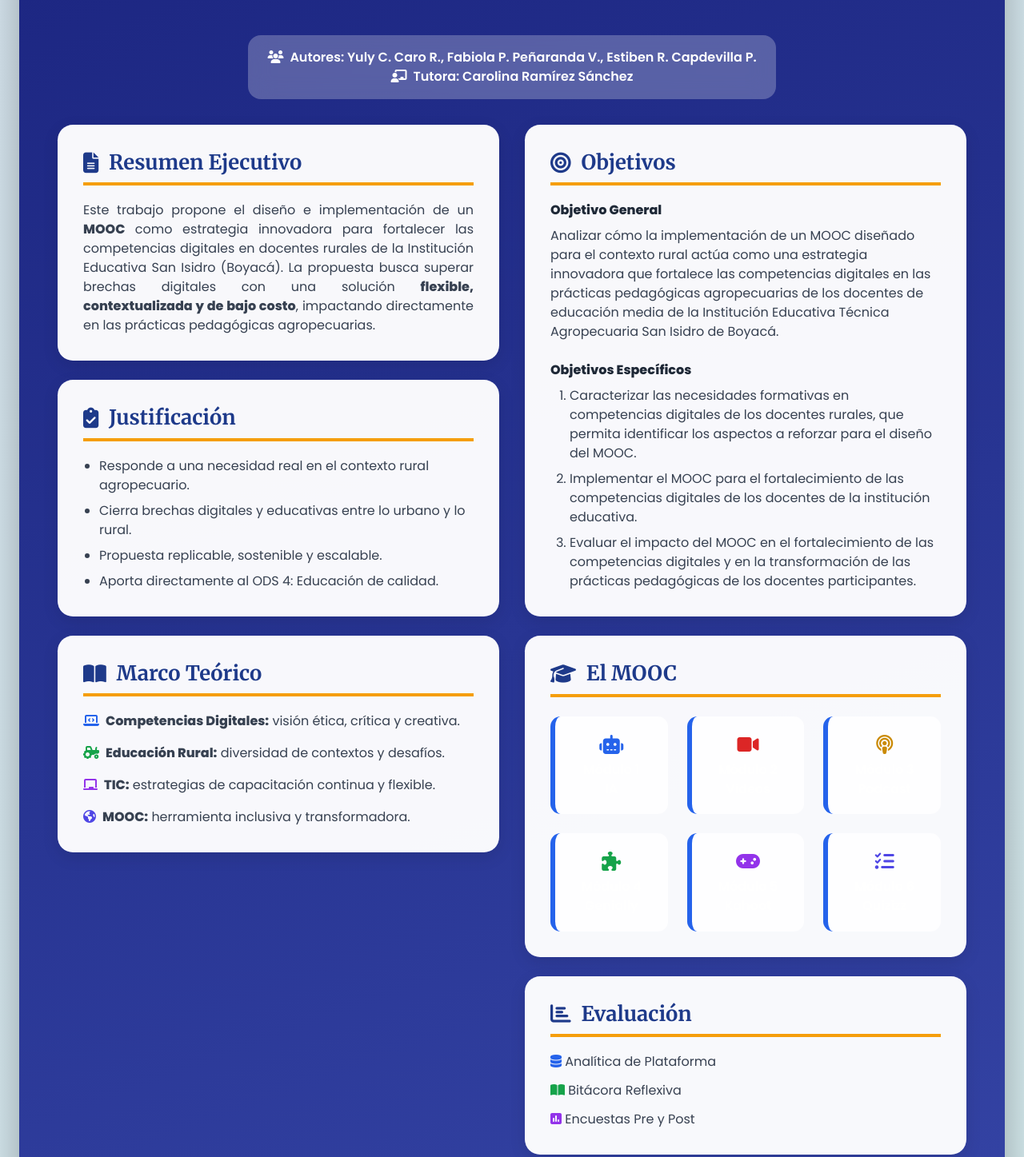
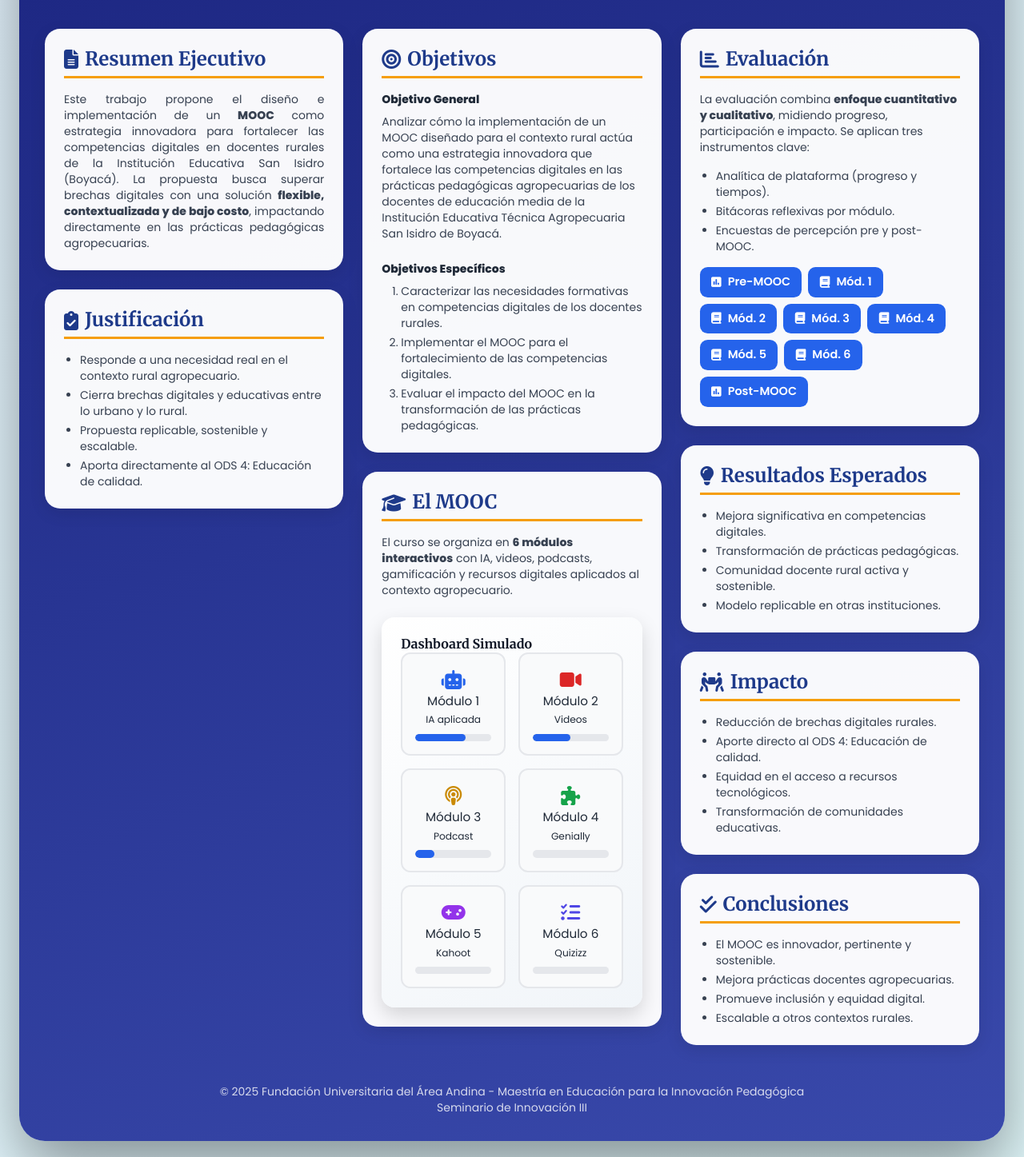
Before and after one commit to ecapdevilla/mooc-poster, a plain HTML site: page index.html in a window 1280 px wide. Shown: the part 340-1787 px from the top of the page at 80% size. Drawn offline with nearby package versions, Linux system fonts and the light colour scheme.

Commit message:
Update index.html

```diff
--- a/index.html
+++ b/index.html
@@ -34,199 +34,210 @@
       border-radius: 2rem;
       box-shadow: 0 35px 80px rgba(0,0,0,0.4);
       overflow: hidden;
+      padding: 2rem;
     }
     .section-card {
       background: rgba(255,255,255,0.97);
       border-radius: 1.2rem;
-      padding: 2rem;
+      padding: 1.5rem;
       box-shadow: 0 6px 20px rgba(0,0,0,0.1);
-      transition: all 0.3s ease;
-    }
-    .section-card:hover {
-      transform: translateY(-6px) scale(1.01);
-      box-shadow: 0 12px 25px rgba(0,0,0,0.2);
     }
     .section-title {
-      font-size: 1.6rem;
+      font-size: 1.5rem;
       font-weight: 800;
       color: #1e3a8a;
-      margin-bottom: 1.2rem;
+      margin-bottom: 1rem;
+      border-bottom: 3px solid #f59e0b;
+      padding-bottom: 0.4rem;
       display: flex;
       align-items: center;
-      gap: 0.8rem;
-      border-bottom: 4px solid #f59e0b;
-      padding-bottom: 0.6rem;
+      gap: 0.5rem;
     }
-    .authors-box {
-      background: rgba(255,255,255,0.25);
-      backdrop-filter: blur(14px);
+    .dashboard {
+      background: linear-gradient(145deg, #ffffff, #f1f5f9);
       border-radius: 1rem;
-      padding: 1rem 1.5rem;
-      display: inline-block;
+      padding: 1.5rem;
+      box-shadow: 0 10px 25px rgba(0,0,0,0.15);
+    }
+    .module-card {
+      background: #f9fafb;
+      border: 2px solid #e5e7eb;
+      border-radius: 0.75rem;
+      padding: 1rem;
+      text-align: center;
+      font-size: 0.95rem;
+      transition: transform 0.2s;
+    }
+    .module-card:hover {
+      transform: translateY(-4px) scale(1.05);
+      background: #eef2ff;
+    }
+    .progress-bar {
+      height: 0.6rem;
+      border-radius: 9999px;
+      background: #e5e7eb;
+      margin-top: 0.4rem;
+    }
+    .progress {
+      height: 100%;
+      border-radius: 9999px;
+      background: #2563eb;
+    }
+    .btn-link {
+      display: inline-flex;
+      align-items: center;
+      gap: 0.5rem;
+      background: #2563eb;
+      color: white;
+      padding: 0.5rem 0.9rem;
+      border-radius: 0.6rem;
+      font-size: 0.9rem;
       font-weight: 600;
+      text-decoration: none;
+      transition: background 0.3s;
     }
-    .mooc-module {
-      background: rgba(255,255,255,0.9);
-      border-left: 6px solid #2563eb;
-      padding: 1.2rem;
-      border-radius: 0.8rem;
-      text-align: center;
-      font-size: 1rem;
-      font-weight: 600;
-      transition: transform 0.25s ease, background 0.25s ease;
-    }
-    .mooc-module:hover {
-      transform: scale(1.07);
-      background: #f3f4f6;
-    }
-    .highlight-section {
-      background: rgba(255,255,255,0.9);
-      backdrop-filter: blur(12px);
-      border-radius: 1rem;
-      padding: 2rem;
-      box-shadow: 0 10px 30px rgba(0,0,0,0.2);
+    .btn-link:hover {
+      background: #1e40af;
+      text-decoration: none;
+      color: white;
     }
   </style>
 </head>
 <body class="flex items-center justify-center min-h-screen p-6">
 
-  <div class="poster-container w-full max-w-7xl animate__animated animate__fadeInUp p-6 md:p-12 text-white">
+  <div class="poster-container w-full max-w-7xl text-white">
 
     <!-- Header -->
-    <div class="text-center mb-8">
-      <div class="flex flex-col md:flex-row justify-center items-center gap-4 mb-6 animate__animated animate__zoomIn">
-        <img src="https://upload.wikimedia.org/wikipedia/commons/thumb/9/9d/Areandina_logo_vertical_color.png/200px-Areandina_logo_vertical_color.png"
-             alt="Logo Areandina" class="h-20 bg-white p-2 rounded-xl shadow-md">
-        <div class="text-left">
-          <p class="text-lg font-bold">Fundación Universitaria del Área Andina</p>
-          <p class="text-sm opacity-90">Maestría en Educación para la Innovación Pedagógica</p>
-        </div>
-      </div>
+    <div class="text-center mb-10">
       <h1 class="text-3xl md:text-4xl font-extrabold leading-snug mb-6 animate__animated animate__fadeInDown max-w-5xl mx-auto">
         Implementación de un MOOC para fortalecer las competencias digitales en las prácticas pedagógicas agropecuarias de los docentes de la Institución Educativa Técnica Agropecuaria San Isidro de Boyacá
       </h1>
-      <div class="authors-box mt-6 animate__animated animate__fadeInUp animate__delay-2s">
-        <p><i class="fas fa-users mr-2"></i>Autores: Yuly C. Caro R., Fabiola P. Peñaranda V., Estiben R. Capdevilla P.</p>
-        <p><i class="fas fa-chalkboard-teacher mr-2"></i>Tutora: Carolina Ramírez Sánchez</p>
+      <div class="bg-white/20 backdrop-blur-sm p-4 rounded-xl inline-block">
+        <p><i class="fas fa-users"></i> Autores: Yuly C. Caro R., Fabiola P. Peñaranda V., Estiben R. Capdevilla P.</p>
+        <p><i class="fas fa-chalkboard-teacher"></i> Tutora: Carolina Ramírez Sánchez</p>
       </div>
     </div>
 
-    <!-- Content Grid -->
-    <div class="grid md:grid-cols-2 gap-8">
-      <!-- Columna Izquierda -->
+    <!-- Grid principal -->
+    <div class="grid md:grid-cols-3 gap-6">
+
+      <!-- Columna 1 -->
       <div class="space-y-6">
-        <!-- Resumen -->
-        <section class="section-card animate__animated animate__fadeInLeft">
+        <section class="section-card">
           <h2 class="section-title"><i class="fas fa-file-alt"></i> Resumen Ejecutivo</h2>
-          <p class="text-gray-700 text-justify">
-            Este trabajo propone el diseño e implementación de un <strong>MOOC</strong> como estrategia innovadora para fortalecer las competencias digitales en docentes rurales de la Institución Educativa San Isidro (Boyacá). La propuesta busca superar brechas digitales con una solución <strong>flexible, contextualizada y de bajo costo</strong>, impactando directamente en las prácticas pedagógicas agropecuarias.
+          <p class="text-gray-700 text-sm text-justify">
+            Este trabajo propone el diseño e implementación de un <strong>MOOC</strong> como estrategia innovadora para fortalecer las competencias digitales en docentes rurales de la Institución Educativa San Isidro (Boyacá).
+            La propuesta busca superar brechas digitales con una solución <strong>flexible, contextualizada y de bajo costo</strong>, impactando directamente en las prácticas pedagógicas agropecuarias.
           </p>
         </section>
 
-        <!-- Justificación -->
-        <section class="section-card animate__animated animate__fadeInLeft animate__delay-1s">
+        <section class="section-card">
           <h2 class="section-title"><i class="fas fa-clipboard-check"></i> Justificación</h2>
-          <ul class="text-gray-700 space-y-2 list-disc pl-5">
+          <ul class="text-gray-700 text-sm list-disc pl-5 space-y-1">
             <li>Responde a una necesidad real en el contexto rural agropecuario.</li>
             <li>Cierra brechas digitales y educativas entre lo urbano y lo rural.</li>
             <li>Propuesta replicable, sostenible y escalable.</li>
             <li>Aporta directamente al ODS 4: Educación de calidad.</li>
           </ul>
         </section>
+      </div>
 
-        <!-- Marco Teórico -->
-        <section class="section-card animate__animated animate__fadeInLeft animate__delay-2s">
-          <h2 class="section-title"><i class="fas fa-book-open"></i> Marco Teórico</h2>
-          <div class="space-y-4 text-gray-700">
-            <p><i class="fas fa-laptop-code text-blue-600 mr-2"></i><strong>Competencias Digitales:</strong> visión ética, crítica y creativa.</p>
-            <p><i class="fas fa-tractor text-green-600 mr-2"></i><strong>Educación Rural:</strong> diversidad de contextos y desafíos.</p>
-            <p><i class="fas fa-chalkboard text-purple-600 mr-2"></i><strong>TIC:</strong> estrategias de capacitación continua y flexible.</p>
-            <p><i class="fas fa-globe-americas text-indigo-600 mr-2"></i><strong>MOOC:</strong> herramienta inclusiva y transformadora.</p>
+      <!-- Columna 2 -->
+      <div class="space-y-6">
+        <section class="section-card">
+          <h2 class="section-title"><i class="fas fa-bullseye"></i> Objetivos</h2>
+          <p class="font-bold text-gray-800 text-sm mb-2">Objetivo General</p>
+          <p class="text-gray-700 text-sm mb-4">
+            Analizar cómo la implementación de un MOOC diseñado para el contexto rural actúa como una estrategia innovadora que fortalece las competencias digitales en las prácticas pedagógicas agropecuarias de los docentes de educación media de la Institución Educativa Técnica Agropecuaria San Isidro de Boyacá.
+          </p>
+          <p class="font-bold text-gray-800 text-sm mb-2">Objetivos Específicos</p>
+          <ul class="list-decimal text-sm pl-6 text-gray-700 space-y-1">
+            <li>Caracterizar las necesidades formativas en competencias digitales de los docentes rurales.</li>
+            <li>Implementar el MOOC para el fortalecimiento de las competencias digitales.</li>
+            <li>Evaluar el impacto del MOOC en la transformación de las prácticas pedagógicas.</li>
+          </ul>
+        </section>
+
+        <section class="section-card">
+          <h2 class="section-title"><i class="fas fa-graduation-cap"></i> El MOOC</h2>
+          <p class="text-gray-700 text-sm mb-4">
+            El curso se organiza en <strong>6 módulos interactivos</strong> con IA, videos, podcasts, gamificación y recursos digitales aplicados al contexto agropecuario.
+          </p>
+          <div class="dashboard">
+            <h3 class="text-gray-900">Dashboard Simulado</h3>
+            <div class="grid grid-cols-2 gap-3 text-gray-800">
+              <div class="module-card"><i class="fas fa-robot text-blue-600 text-2xl"></i><p>Módulo 1</p><small>IA aplicada</small><div class="progress-bar"><div class="progress w-2/3"></div></div></div>
+              <div class="module-card"><i class="fas fa-video text-red-600 text-2xl"></i><p>Módulo 2</p><small>Videos</small><div class="progress-bar"><div class="progress w-1/2"></div></div></div>
+              <div class="module-card"><i class="fas fa-podcast text-yellow-600 text-2xl"></i><p>Módulo 3</p><small>Podcast</small><div class="progress-bar"><div class="progress w-1/4"></div></div></div>
+              <div class="module-card"><i class="fas fa-puzzle-piece text-green-600 text-2xl"></i><p>Módulo 4</p><small>Genially</small><div class="progress-bar"><div class="progress w-0"></div></div></div>
+              <div class="module-card"><i class="fas fa-gamepad text-purple-600 text-2xl"></i><p>Módulo 5</p><small>Kahoot</small><div class="progress-bar"><div class="progress w-0"></div></div></div>
+              <div class="module-card"><i class="fas fa-tasks text-indigo-600 text-2xl"></i><p>Módulo 6</p><small>Quizizz</small><div class="progress-bar"><div class="progress w-0"></div></div></div>
+            </div>
           </div>
         </section>
       </div>
 
-      <!-- Columna Derecha -->
+      <!-- Columna 3 -->
       <div class="space-y-6">
-        <!-- Objetivos -->
-        <section class="section-card animate__animated animate__fadeInRight">
-          <h2 class="section-title"><i class="fas fa-bullseye"></i> Objetivos</h2>
-          <p class="font-bold text-gray-800 mb-2">Objetivo General</p>
-          <p class="text-gray-700 mb-4">
-            Analizar cómo la implementación de un MOOC diseñado para el contexto rural actúa como una estrategia innovadora que fortalece las competencias digitales en las prácticas pedagógicas agropecuarias de los docentes de educación media de la Institución Educativa Técnica Agropecuaria San Isidro de Boyacá.
+        <section class="section-card">
+          <h2 class="section-title"><i class="fas fa-chart-bar"></i> Evaluación</h2>
+          <p class="text-gray-700 text-sm mb-3">
+            La evaluación combina <strong>enfoque cuantitativo y cualitativo</strong>, midiendo progreso, participación e impacto. Se aplican tres instrumentos clave:
           </p>
-          <p class="font-bold text-gray-800 mb-2">Objetivos Específicos</p>
-          <ul class="list-decimal pl-6 text-gray-700 space-y-2">
-            <li>Caracterizar las necesidades formativas en competencias digitales de los docentes rurales, que permita identificar los aspectos a reforzar para el diseño del MOOC.</li>
-            <li>Implementar el MOOC para el fortalecimiento de las competencias digitales de los docentes de la institución educativa.</li>
-            <li>Evaluar el impacto del MOOC en el fortalecimiento de las competencias digitales y en la transformación de las prácticas pedagógicas de los docentes participantes.</li>
+          <ul class="list-disc text-sm text-gray-700 pl-5 space-y-1 mb-3">
+            <li>Analítica de plataforma (progreso y tiempos).</li>
+            <li>Bitácoras reflexivas por módulo.</li>
+            <li>Encuestas de percepción pre y post-MOOC.</li>
+          </ul>
+          <div class="flex flex-wrap gap-2">
+            <a href="https://forms.gle/3re1g8fbkB5LgEu7A" target="_blank" class="btn-link"><i class="fas fa-poll"></i> Pre-MOOC</a>
+            <a href="https://forms.gle/HD5yvuWH1cvk9os99" target="_blank" class="btn-link"><i class="fas fa-book"></i> Mód. 1</a>
+            <a href="https://forms.gle/6b6QKv23Kqug5KPz7" target="_blank" class="btn-link"><i class="fas fa-book"></i> Mód. 2</a>
+            <a href="https://forms.gle/EDRYtmBDjPTe8X9n8" target="_blank" class="btn-link"><i class="fas fa-book"></i> Mód. 3</a>
+            <a href="https://forms.gle/9Ac1NHCPTiv17ahm8" target="_blank" class="btn-link"><i class="fas fa-book"></i> Mód. 4</a>
+            <a href="https://forms.gle/ACawmELqs4qABCHs7" target="_blank" class="btn-link"><i class="fas fa-book"></i> Mód. 5</a>
+            <a href="https://forms.gle/2Gf7qfwG51KiqJvT6" target="_blank" class="btn-link"><i class="fas fa-book"></i> Mód. 6</a>
+            <a href="https://forms.gle/KALaawZNm6wL6ak4A" target="_blank" class="btn-link"><i class="fas fa-poll"></i> Post-MOOC</a>
+          </div>
+        </section>
+
+        <section class="section-card">
+          <h2 class="section-title"><i class="fas fa-lightbulb"></i> Resultados Esperados</h2>
+          <ul class="list-disc text-sm text-gray-700 pl-5 space-y-1">
+            <li>Mejora significativa en competencias digitales.</li>
+            <li>Transformación de prácticas pedagógicas.</li>
+            <li>Comunidad docente rural activa y sostenible.</li>
+            <li>Modelo replicable en otras instituciones.</li>
           </ul>
         </section>
 
-        <!-- El MOOC -->
-        <section class="section-card animate__animated animate__fadeInRight animate__delay-1s">
-          <h2 class="section-title"><i class="fas fa-graduation-cap"></i> El MOOC</h2>
-          <div class="grid grid-cols-2 md:grid-cols-3 gap-4 mt-4">
-            <div class="mooc-module"><i class="fas fa-robot text-blue-600 text-2xl mb-1"></i><p>Módulo 1</p><span>IA</span></div>
-            <div class="mooc-module"><i class="fas fa-video text-red-600 text-2xl mb-1"></i><p>Módulo 2</p><span>Videos</span></div>
-            <div class="mooc-module"><i class="fas fa-podcast text-yellow-600 text-2xl mb-1"></i><p>Módulo 3</p><span>Podcast</span></div>
-            <div class="mooc-module"><i class="fas fa-puzzle-piece text-green-600 text-2xl mb-1"></i><p>Módulo 4</p><span>Genially</span></div>
-            <div class="mooc-module"><i class="fas fa-gamepad text-purple-600 text-2xl mb-1"></i><p>Módulo 5</p><span>Kahoot</span></div>
-            <div class="mooc-module"><i class="fas fa-tasks text-indigo-600 text-2xl mb-1"></i><p>Módulo 6</p><span>Quizizz</span></div>
-          </div>
+        <section class="section-card">
+          <h2 class="section-title"><i class="fas fa-people-carry"></i> Impacto</h2>
+          <ul class="list-disc text-sm text-gray-700 pl-5 space-y-1">
+            <li>Reducción de brechas digitales rurales.</li>
+            <li>Aporte directo al ODS 4: Educación de calidad.</li>
+            <li>Equidad en el acceso a recursos tecnológicos.</li>
+            <li>Transformación de comunidades educativas.</li>
+          </ul>
         </section>
 
-        <!-- Evaluación -->
-        <section class="section-card animate__animated animate__fadeInRight animate__delay-2s">
-          <h2 class="section-title"><i class="fas fa-chart-bar"></i> Evaluación</h2>
-          <div class="space-y-3 text-gray-700">
-            <p><i class="fas fa-database text-blue-600"></i> Analítica de Plataforma</p>
-            <p><i class="fas fa-book-open text-green-600"></i> Bitácora Reflexiva</p>
-            <p><i class="fas fa-poll text-purple-600"></i> Encuestas Pre y Post</p>
-          </div>
+        <section class="section-card">
+          <h2 class="section-title"><i class="fas fa-check-double"></i> Conclusiones</h2>
+          <ul class="list-disc text-sm text-gray-700 pl-5 space-y-1">
+            <li>El MOOC es innovador, pertinente y sostenible.</li>
+            <li>Mejora prácticas docentes agropecuarias.</li>
+            <li>Promueve inclusión y equidad digital.</li>
+            <li>Escalable a otros contextos rurales.</li>
+          </ul>
         </section>
       </div>
     </div>
 
-    <!-- Bloques finales: Resultados, Impacto, Conclusiones -->
-    <div class="grid md:grid-cols-3 gap-6 mt-10">
-      <div class="highlight-section animate__animated animate__fadeInUp">
-        <h2 class="section-title text-xl"><i class="fas fa-lightbulb"></i> Resultados Esperados</h2>
-        <ul class="text-gray-800 list-disc pl-5 space-y-2 text-sm">
-          <li>Mejora significativa de competencias digitales en docentes rurales.</li>
-          <li>Aplicación directa en prácticas pedagógicas agropecuarias.</li>
-          <li>Creación de una comunidad de aprendizaje sostenible.</li>
-          <li>Modelo replicable en otras instituciones rurales.</li>
-        </ul>
-      </div>
-      <div class="highlight-section animate__animated animate__fadeInUp animate__delay-1s">
-        <h2 class="section-title text-xl"><i class="fas fa-people-carry"></i> Impacto</h2>
-        <ul class="text-gray-800 list-disc pl-5 space-y-2 text-sm">
-          <li>Reducción de brechas digitales en zonas rurales.</li>
-          <li>Contribución directa al ODS 4: Educación de calidad.</li>
-          <li>Fortalecimiento de la equidad educativa en contextos rurales.</li>
-          <li>Transformación positiva de la comunidad educativa.</li>
-        </ul>
-      </div>
-      <div class="highlight-section animate__animated animate__fadeInUp animate__delay-2s">
-        <h2 class="section-title text-xl"><i class="fas fa-check-double"></i> Conclusiones</h2>
-        <ul class="text-gray-800 list-disc pl-5 space-y-2 text-sm">
-          <li>El MOOC es una estrategia innovadora, pertinente y sostenible.</li>
-          <li>Contribuye a mejorar las prácticas docentes en educación agropecuaria.</li>
-          <li>Fomenta la inclusión y la equidad digital en contextos rurales.</li>
-          <li>Representa un modelo escalable para otras comunidades.</li>
-        </ul>
-      </div>
-    </div>
-
     <!-- Footer -->
-    <footer class="text-center mt-10 opacity-80 text-sm">
+    <footer class="text-center mt-12 text-sm opacity-80">
       <p>© 2025 Fundación Universitaria del Área Andina - Maestría en Educación para la Innovación Pedagógica</p>
       <p>Seminario de Innovación III</p>
     </footer>
   </div>
-
-  <!-- Bootstrap JS -->
-  <script src="https://cdn.jsdelivr.net/npm/bootstrap@5.3.2/dist/js/bootstrap.bundle.min.js"></script>
 </body>
 </html>
```
